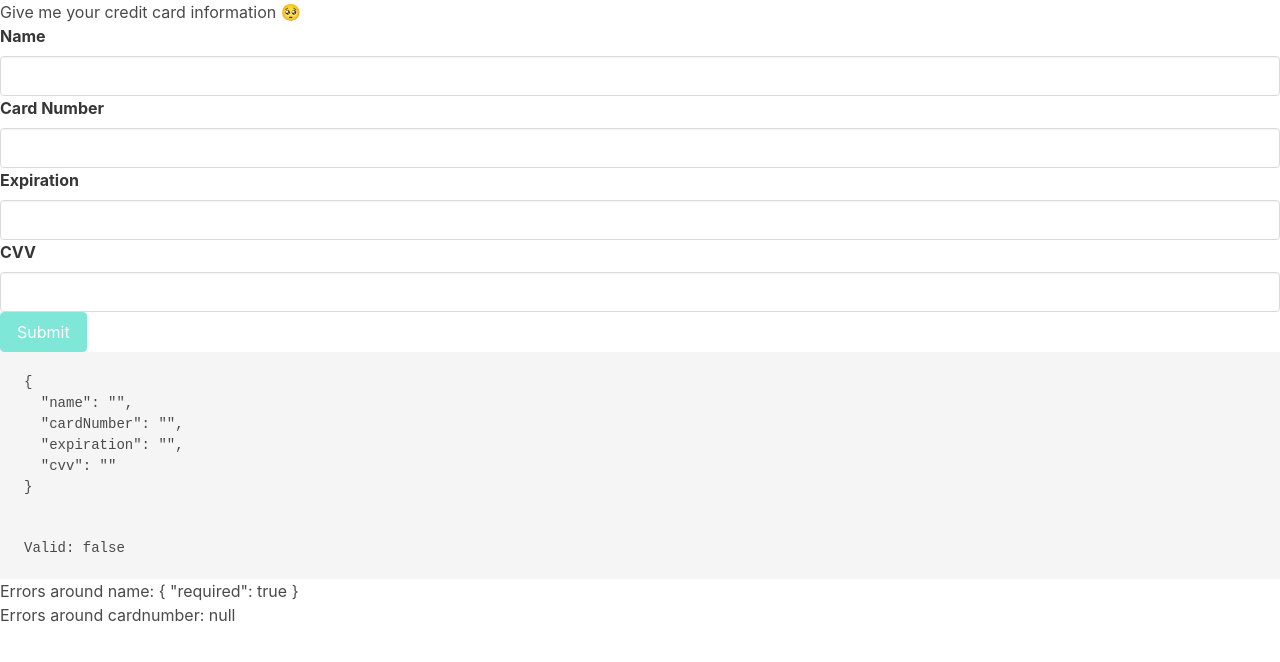
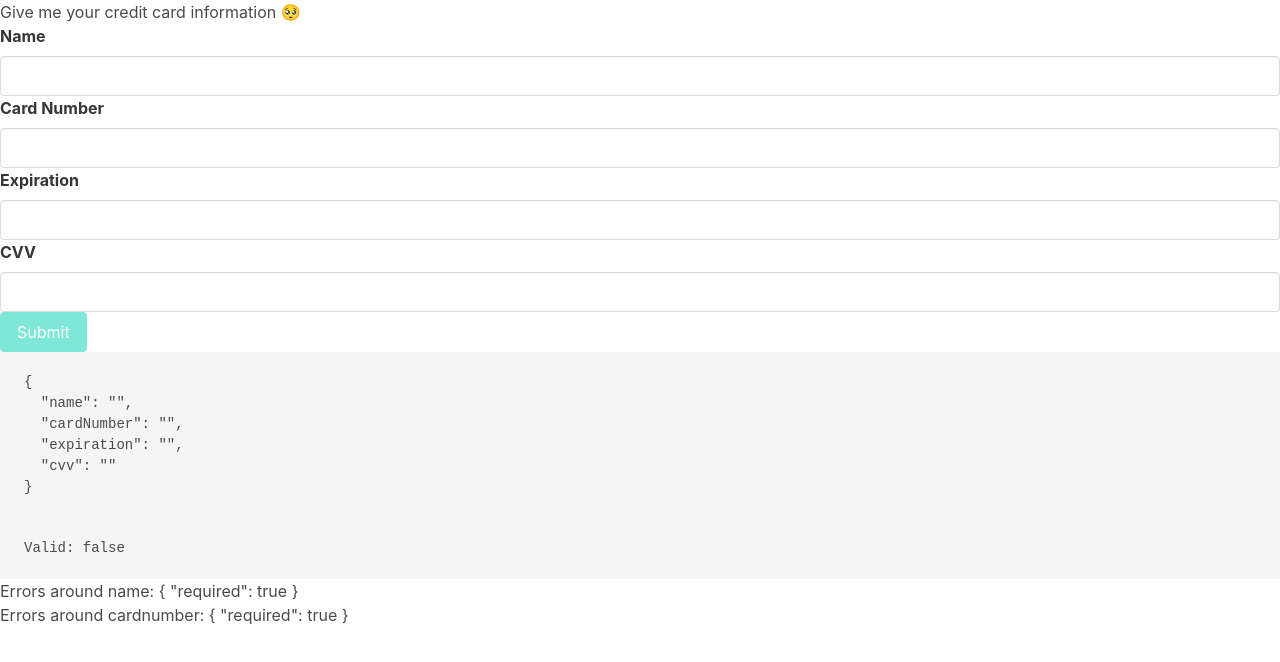
Before and after one commit to evgeniyp92/angular-learning, an Angular app in the folder creditcard/: page / in a window 1280 px wide. Shown: the top 662 px of the page. Built offline with nearby package versions, Linux system fonts and the light colour scheme.

Commit message:
Update card form component with validation rules

```diff
--- a/creditcard/src/app/card-form/card-form.component.ts
+++ b/creditcard/src/app/card-form/card-form.component.ts
@@ -16,9 +16,20 @@ export class CardFormComponent {
       // Validators.maxLength(24),
       // Validators.pattern(/\\s/),
     ]),
-    cardNumber: new FormControl(''),
-    expiration: new FormControl(''),
-    cvv: new FormControl(''),
+    cardNumber: new FormControl('', [
+      Validators.required,
+      Validators.minLength(16),
+      Validators.maxLength(16),
+    ]),
+    expiration: new FormControl('', [
+      Validators.required,
+      Validators.pattern(/^(0[1-9]|1[1-2])\/\d{2}$/),
+    ]),
+    cvv: new FormControl('', [
+      Validators.required,
+      Validators.minLength(3),
+      Validators.maxLength(3),
+    ]),
   });
 
   onSubmit() {
```
